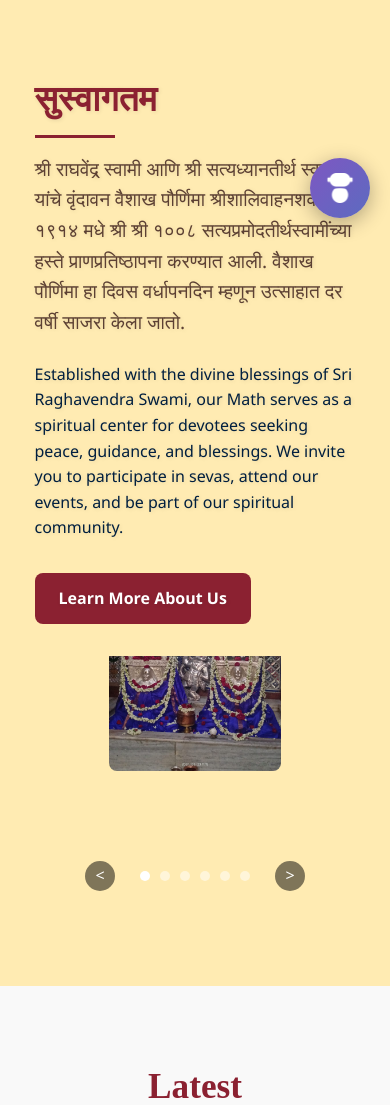
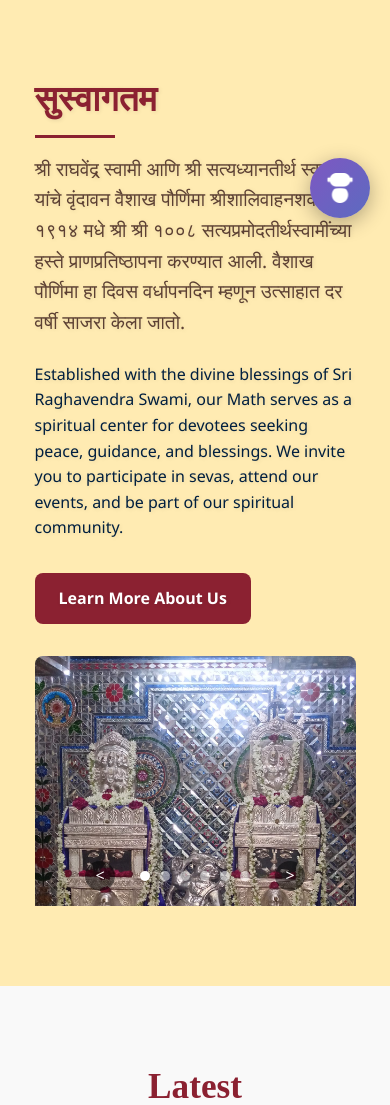
Before and after one commit to Rugvedrc/RSM, a Flask app: page / in a window 390 px wide; the page is wider, and only the part inside the window is pictured. Shown: the part 606-1711 px from the top of that part. Run offline with Flask 3, Linux system fonts and the light colour scheme; some libraries are stand-ins or nearby versions.

Commit message:
Update styles.css

```diff
--- a/static/css/styles.css
+++ b/static/css/styles.css
@@ -2835,6 +2835,7 @@
 }
 
 /* Carousel styles */
+/* Carousel styles */
 .carousel-container {
     position: relative;
     width: 100%;
@@ -2863,22 +2864,18 @@
 .carousel-slide.active {
     opacity: 1;
     z-index: 1;
-    display: flex;
-    justify-content: center;
-    align-items: center;
+    display: block;
     /* Show only active slide */
 }
 
+/* This is the key part for images */
 .carousel-slide img {
+    display: block;
     max-width: 100%;
-    max-height: 100%;
-    width: auto;  /* Allow width to adjust automatically */
-    height: auto;  /* Allow height to adjust automatically */
-    object-fit: contain;  /* Ensure entire image is visible */
-    display: block;
+    height: auto;
+    margin: 0 auto;
 }
 
-/* Rest of the carousel styles remain the same */
 .carousel-controls {
     position: absolute;
     bottom: 15px;
@@ -2929,11 +2926,4 @@
     .carousel-container {
         min-height: 250px;
     }
-
-    .carousel-slide img {
-        max-width: 100%;
-        max-height: 230px;  /* Leave space for controls */
-        width: auto;
-        height: auto;
-    }
-}
+}
```
